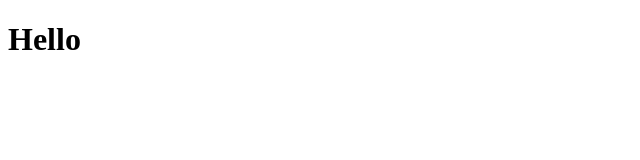
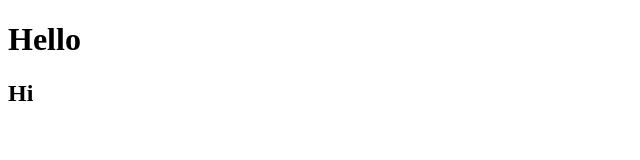
Before and after one commit to nazar61/web, a plain HTML site: page index.html in a window 1280 px wide. Shown: the full height of the page, 0-640 px from the left. Drawn offline with Linux system fonts and the light colour scheme.

Commit message:
Add files via upload

```diff
--- a/index.html
+++ b/index.html
@@ -1,18 +1,22 @@
 <!DOCTYPE html>
 <html lang="en">
+
 <head>
     <meta charset="UTF-8">
     <meta name="viewport" content="width=device-width, initial-scale=1.0">
     <title>Document</title>
     <style>
-        body{
-            background-color: var(--tg-theme-bg-color)
-
+        body {
+            background-color: rgb(23, 33, 43);
+            background-color: var(--tg-theme-bg-color);
         }
     </style>
 </head>
+
 <body>
     <h1>Hello</h1>
     <script src="https://telegram.org/js/telegram-web-app.js"></script>
+    <script src="main.js"></script>
 </body>
+
 </html>
--- /dev/null
+++ b/main.js
@@ -0,0 +1 @@
+document.body.innerHTML+="<h2>Hi</h2>"
```
